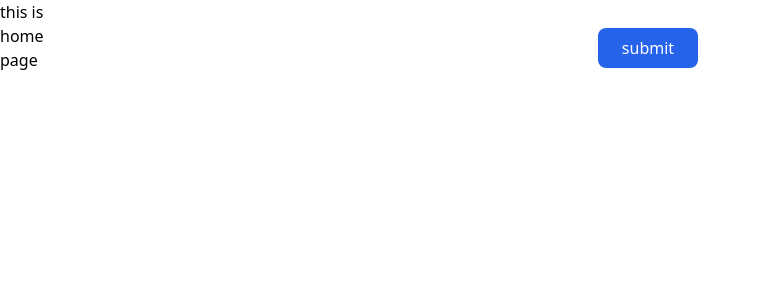
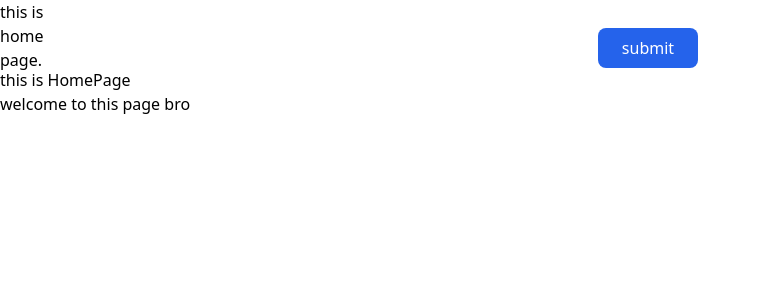
Before and after one commit to hamudi-solo/practice-vuejs, a Vue app: page / in a window 1280 px wide. Shown: the top 300 px of the page, without its empty margins (0-761 px from the left). Built offline with nearby package versions, Linux system fonts and the light colour scheme.

Commit message:
third commit

```diff
--- a/src/App.vue
+++ b/src/App.vue
@@ -2,6 +2,7 @@
 <template>
 <HomePage/>
 <formPage/>
+<applyPage/>
 </template>
 
 <script>
--- a/src/components/HomePage.vue
+++ b/src/components/HomePage.vue
@@ -1,7 +1,7 @@
 <template>
     <div class="text size-7 flex ">
     <h1 class="">
-        this is home page
+        this is home page.
     </h1>
 </div>
 </template>
--- a/src/components/applyPage.vue
+++ b/src/components/applyPage.vue
@@ -2,6 +2,9 @@
 <h1>
     this is HomePage
 </h1>
+<p>
+    welcome to this page bro
+</p>
 
 </template>
 <script>
```
